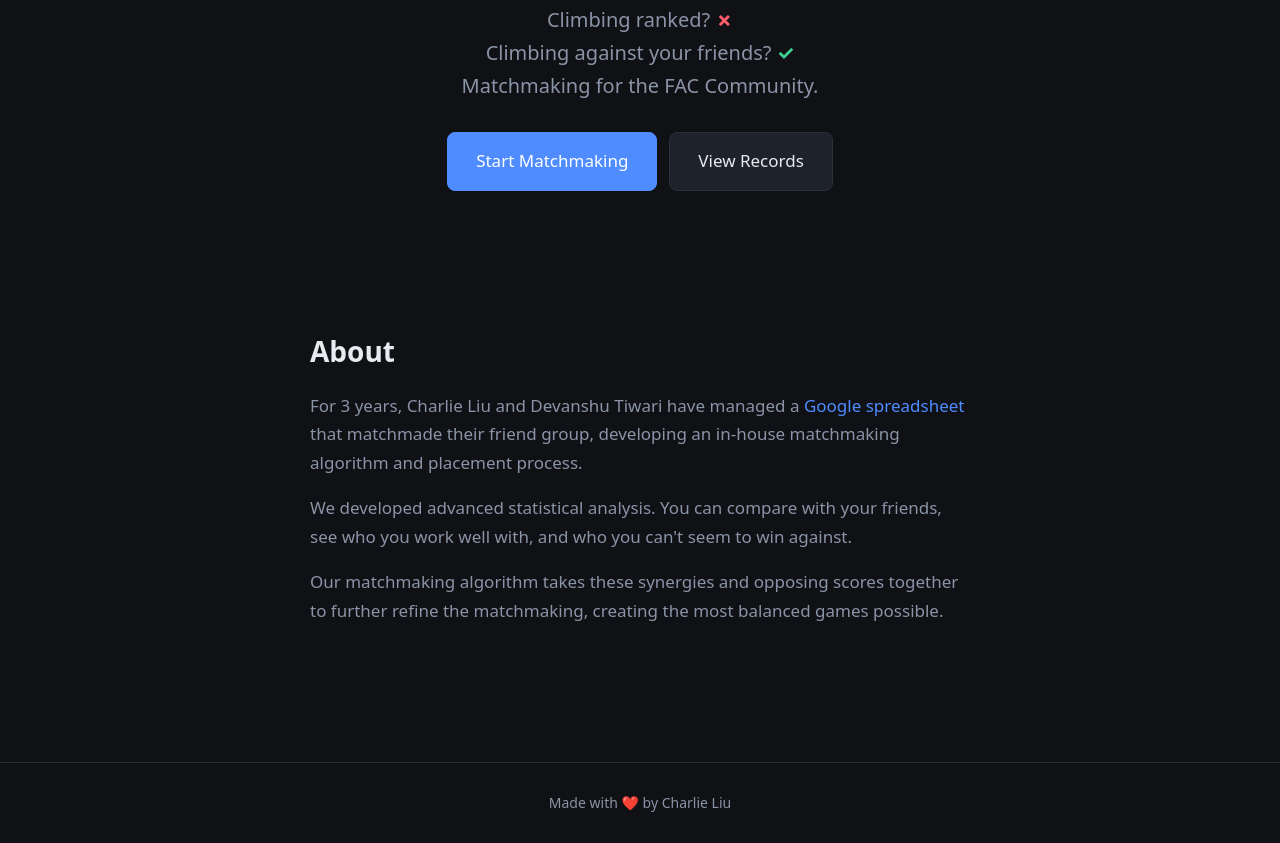
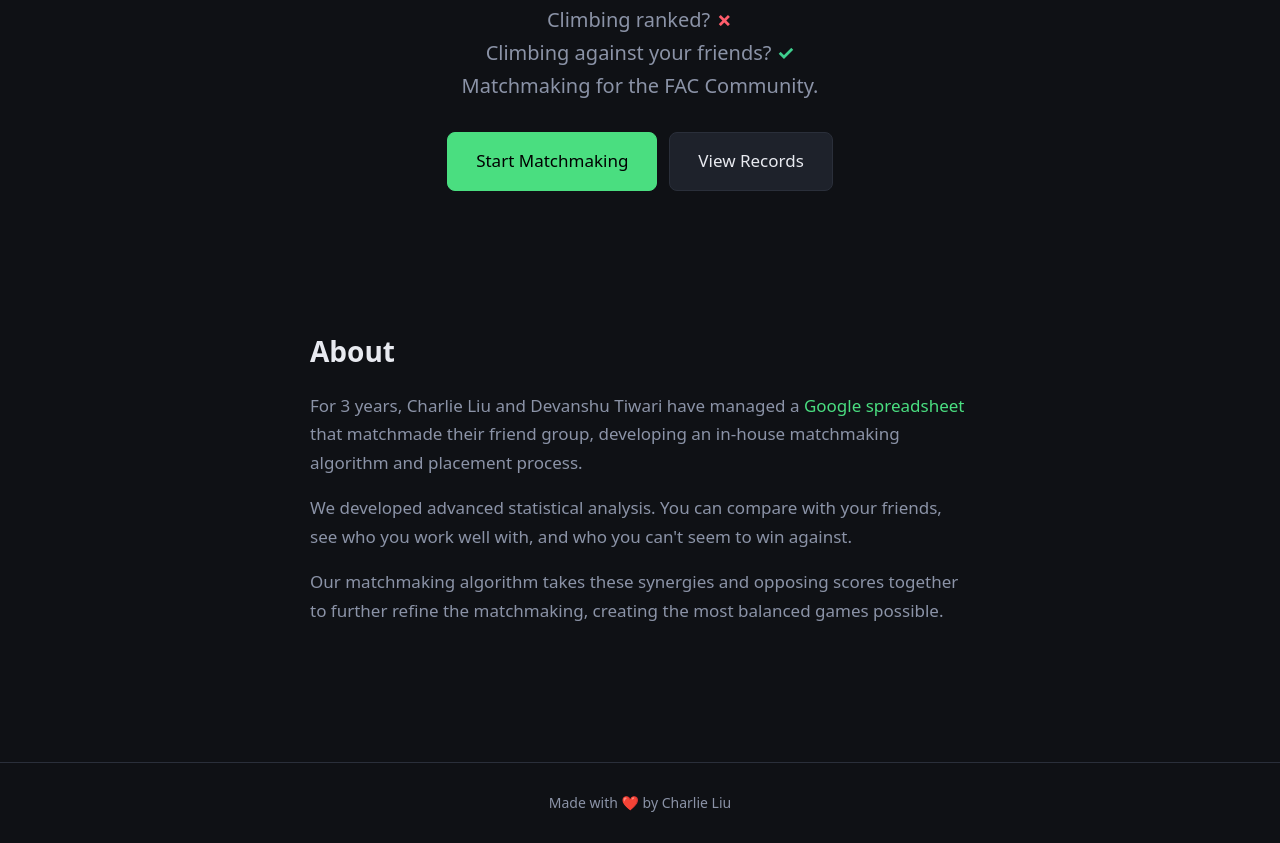
Before and after one commit to CharlieLiu17/customswr, a Next.js app: page / in a window 1280 px wide. Shown: the part 980-1823 px from the top of the page. Built offline with nearby package versions, Linux system fonts and the light colour scheme; no server answers.

Commit message:
feat: change primary color from blue to light green
Update site-wide accent color to a light green (#4ade80) for a fresh look.
Blue is now reserved for team indicators only.

Co-Authored-By: Claude Opus 4.5 <noreply@anthropic.com>

```diff
--- a/app/globals.css
+++ b/app/globals.css
@@ -1,7 +1,7 @@
-:root { --bg:#0f1115; --panel:#171a21; --panel2:#1e222b; --line:#2a2f3a; --text:#e8eaf0; --muted:#8b93a7; --blue:#4f8cff; --red:#ff5d6c; --green:#3ecf8e; --amber:#f5b942; }
+:root { --bg:#0f1115; --panel:#171a21; --panel2:#1e222b; --line:#2a2f3a; --text:#e8eaf0; --muted:#8b93a7; --primary:#4ade80; --primary-dark:#166534; --blue:#4f8cff; --red:#ff5d6c; --green:#3ecf8e; --amber:#f5b942; }
 * { box-sizing: border-box; }
 html, body { margin:0; background:var(--bg); color:var(--text); font:15px/1.45 system-ui,-apple-system,Segoe UI,Roboto,sans-serif; }
-a { color:var(--blue); text-decoration:none; } a:hover { text-decoration:underline; }
+a { color:var(--primary); text-decoration:none; } a:hover { text-decoration:underline; }
 nav { display:flex; gap:4px; flex-wrap:wrap; align-items:center; padding:10px 16px; background:var(--panel); border-bottom:1px solid var(--line); position:sticky; top:0; z-index:10; }
 nav .brand { font-weight:700; margin-right:12px; color:var(--text); }
 nav .nav-links { display:flex; gap:4px; align-items:center; flex:1; }
@@ -33,27 +33,27 @@ tbody tr:hover { background:var(--panel2); } .scroll { overflow-x:auto; }
 button, .btn { background:var(--panel2); color:var(--text); border:1px solid var(--line); padding:8px 14px; border-radius:8px; font:inherit; cursor:pointer; display:inline-block; }
 button:hover:not(:disabled), .btn:hover { border-color:var(--muted); text-decoration:none; } button:disabled { opacity:.45; cursor:not-allowed; }
 .close-btn { font-size:18px; padding:6px 12px; line-height:1; background:transparent; border-color:transparent; } .close-btn:hover { background:var(--panel2); border-color:var(--line); }
-button.primary { background:var(--blue); border-color:var(--blue); color:#fff; } button.blue { background:#1d3a73; border-color:var(--blue); } button.red { background:#6e2530; border-color:var(--red); } button.danger { color:var(--red); }
+button.primary { background:var(--primary); border-color:var(--primary); color:#000; } button.blue { background:#1d3a73; border-color:var(--blue); } button.red { background:#6e2530; border-color:var(--red); } button.danger { color:var(--red); }
 button.big { padding:14px 20px; font-size:16px; font-weight:600; flex:1; }
 input, select { background:var(--panel2); color:var(--text); border:1px solid var(--line); border-radius:8px; padding:8px 10px; font:inherit; max-width:100%; }
-input:focus, select:focus { outline:2px solid var(--blue); outline-offset:-1px; }
+input:focus, select:focus { outline:2px solid var(--primary); outline-offset:-1px; }
 .input-hint { position:relative; display:inline-flex; } .input-hint input { padding-right:32px; } .input-hint kbd { position:absolute; right:8px; top:50%; transform:translateY(-50%); font:12px inherit; color:var(--muted); background:var(--line); padding:2px 6px; border-radius:4px; pointer-events:none; }
 .row { display:flex; gap:10px; align-items:center; flex-wrap:wrap; } .col { display:flex; flex-direction:column; gap:8px; }
 .W { color:var(--green); font-weight:600; } .L { color:var(--red); font-weight:600; }
 .pill { display:inline-block; padding:1px 8px; border-radius:99px; background:var(--panel2); border:1px solid var(--line); font-size:12px; color:var(--muted); }
-.pill.warn { color:var(--amber); border-color:#5c4a1e; } .pill.on { background:#1d3a73; border-color:var(--blue); color:var(--text); }
+.pill.warn { color:var(--amber); border-color:#5c4a1e; } .pill.on { background:var(--primary-dark); border-color:var(--primary); color:var(--text); }
 .team-blue { border-top:3px solid var(--blue); } .team-red { border-top:3px solid var(--red); }
 .slot { display:grid; grid-template-columns:34px 1fr auto; gap:8px; align-items:center; margin:6px 0; } .slot select { width:100%; }
-.grab { padding:4px 8px; font-size:14px; background:var(--panel2); border:1px solid var(--line); border-radius:6px; cursor:pointer; } .grab:hover { border-color:var(--muted); } .grab.on { background:var(--blue); border-color:var(--blue); color:#fff; }
+.grab { padding:4px 8px; font-size:14px; background:var(--panel2); border:1px solid var(--line); border-radius:6px; cursor:pointer; } .grab:hover { border-color:var(--muted); } .grab.on { background:var(--primary); border-color:var(--primary); color:#000; }
 .err { color:var(--red); margin:8px 0; } .ok { color:var(--green); margin:8px 0; }
 .side-pick-banner { background:#2a9d6a; color:#fff; text-align:center; padding:6px 12px; border-radius:6px; font-size:14px; }
 .draft-btn { background:#c8a774; color:#000; border-color:#c8a774; display:flex; align-items:center; justify-content:center; width:100%; }
 .chips { display:flex; flex-wrap:wrap; gap:6px; } .chips-grid { display:grid; grid-template-columns:repeat(5, 1fr); } .chip { padding:6px 10px; border-radius:99px; border:1px solid var(--line); background:var(--panel2); cursor:pointer; user-select:none; }
 .sections { display:flex; flex-direction:column; gap:12px; } .section { display:flex; flex-direction:column; gap:6px; } .section + .section { border-top:1px solid var(--line); padding-top:12px; } .section-label { font-size:12px; font-weight:600; color:var(--muted); text-transform:uppercase; letter-spacing:.04em; }
-.chip.on { background:#1d3a73; border-color:var(--blue); } .chip.highlight { outline:2px solid var(--blue); outline-offset:-1px; }
+.chip.on { background:var(--primary-dark); border-color:var(--primary); } .chip.highlight { outline:2px solid var(--primary); outline-offset:-1px; }
 .chip small { margin-left:6px; padding:2px 6px; border-radius:4px; font-size:11px; }
-.chip small.elo-high { background:var(--blue); color:#fff; } .chip small.elo-mid { background:var(--panel); color:#fff; } .chip small.elo-low { background:#e8eaf0; color:#1a1a1a; }
-.bar { height:8px; border-radius:4px; background:var(--panel2); overflow:hidden; } .bar > i { display:block; height:100%; background:var(--blue); }
+.chip small.elo-high { background:var(--primary); color:#000; } .chip small.elo-mid { background:var(--panel); color:#fff; } .chip small.elo-low { background:#e8eaf0; color:#1a1a1a; }
+.bar { height:8px; border-radius:4px; background:var(--panel2); overflow:hidden; } .bar > i { display:block; height:100%; background:var(--primary); }
 .stat { font-size:26px; font-weight:700; } .statlabel { font-size:12px; color:var(--muted); text-transform:uppercase; letter-spacing:.04em; }
 .heat td { text-align:center; padding:5px 6px; font-size:12px; } .heat th { font-size:11px; padding:4px 6px; }
 .game-table { width:auto; margin-top:8px; } .game-table td { padding:4px 10px 4px 0; border:none; font-size:13px; } .game-table td:first-child { font-weight:600; width:24px; }
@@ -67,12 +67,12 @@ input:focus, select:focus { outline:2px solid var(--blue); outline-offset:-1px;
 .hero-tagline .check { color:var(--green); font-weight:700; }
 .hero-actions { display:flex; gap:12px; }
 .hero-actions .btn.big { padding:16px 28px; font-size:17px; }
-.hero-actions .btn.primary { background:var(--blue); border-color:var(--blue); color:#fff; }
+.hero-actions .btn.primary { background:var(--primary); border-color:var(--primary); color:#000; }
 
 .about { max-width:700px; margin:0 auto; padding:60px 20px; }
 .about h2 { font-size:28px; font-weight:700; margin:0 0 20px; }
 .about p { font-size:17px; line-height:1.7; color:var(--muted); margin:0 0 16px; }
-.about a { color:var(--blue); }
+.about a { color:var(--primary); }
 
 @media (max-width:600px) {
   .hero-title { font-size:32px; }
```
